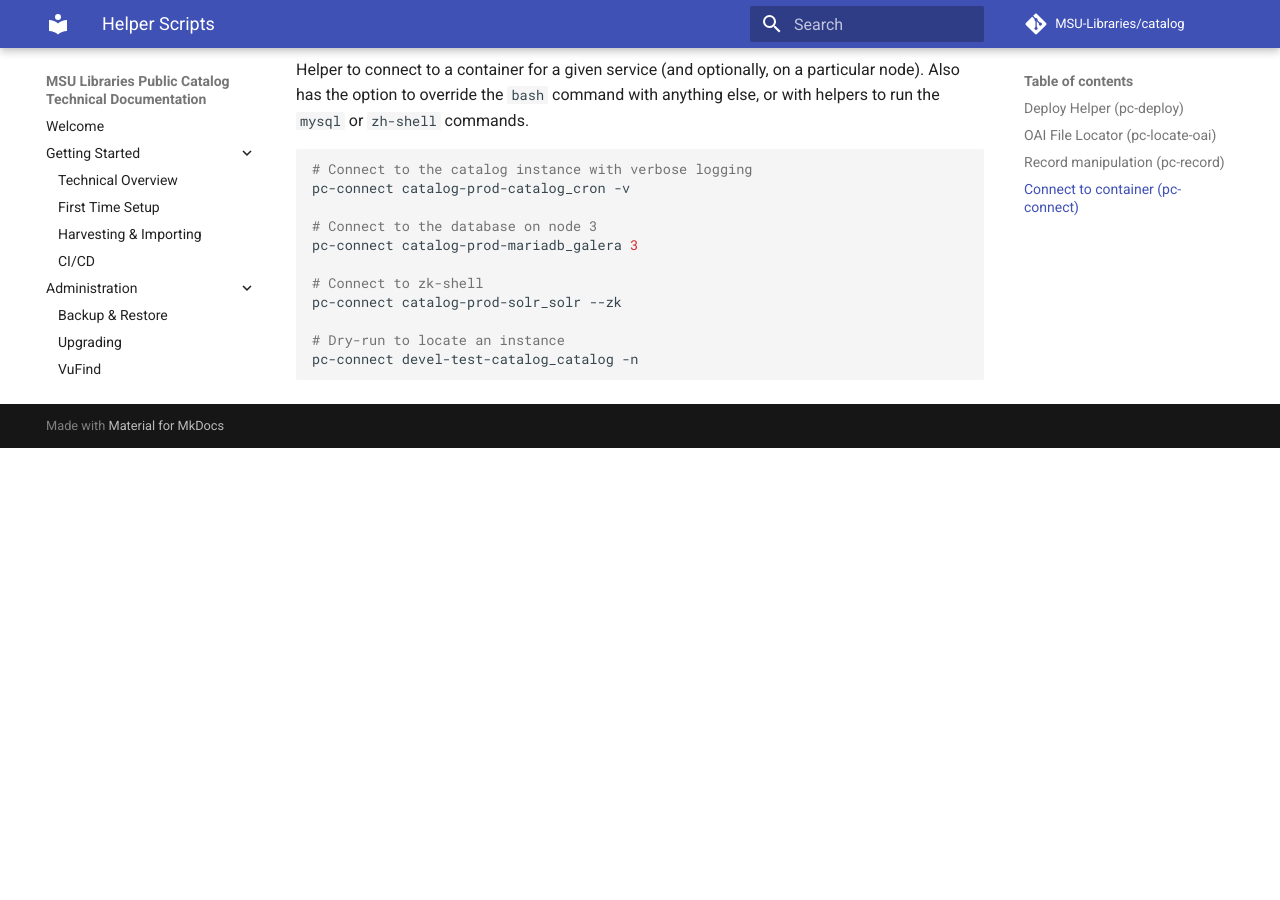
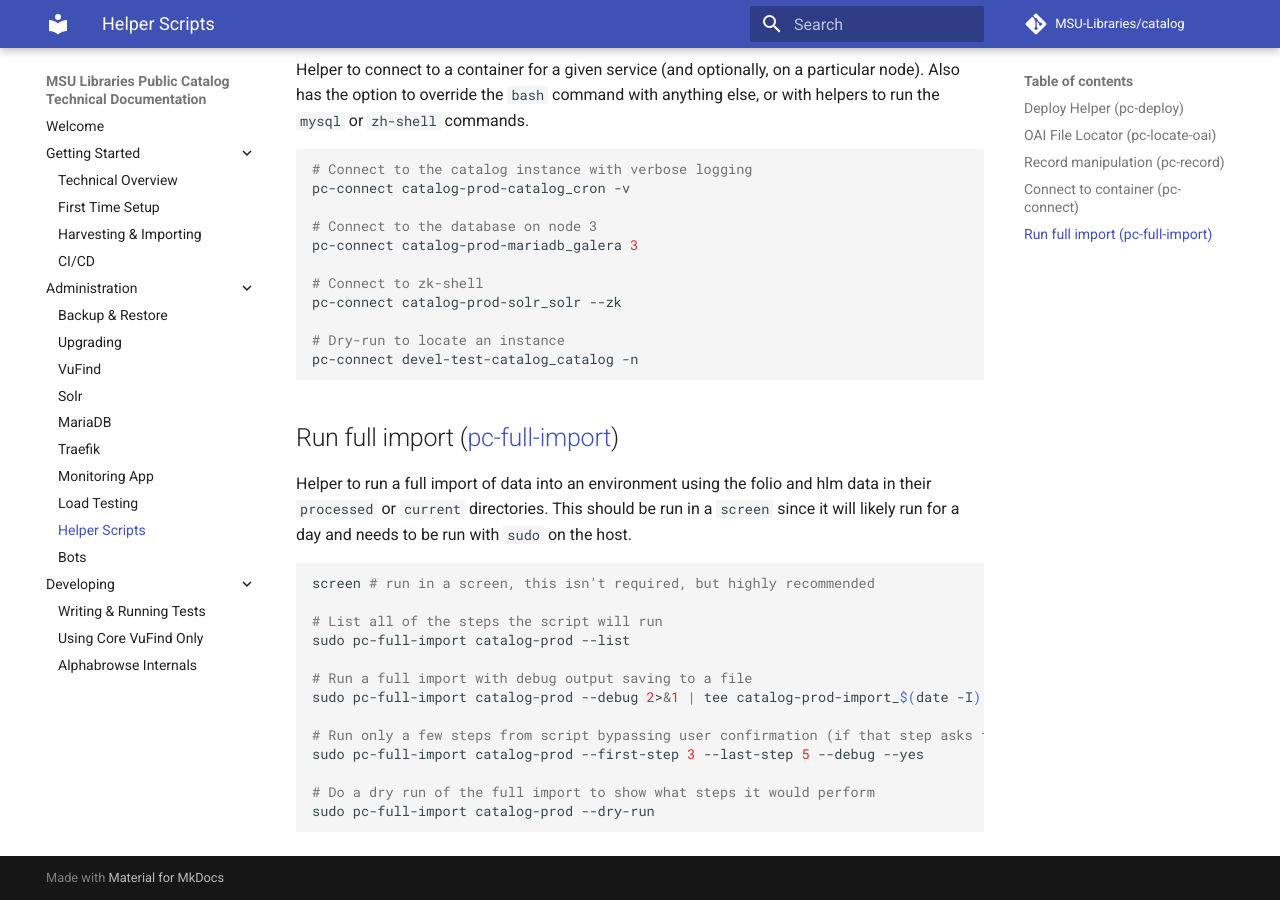
Before and after one commit to MSU-Libraries/catalog, an MkDocs documentation site: the page built from docs/helper-scripts.md, in a window 1280 px wide and 900 px high, scrolled down 1786 px. Built offline with MkDocs 1.6.1 and Material for MkDocs 9.7.7, drawn with Linux system fonts in a browser that asks for light colours; comment, search, counter and statistics services are not loaded; before the commit the page ends 2234 px from its top, so only the background shows below that.

Commit message:
Add steps for full import script

````diff
--- a/docs/helper-scripts.md
+++ b/docs/helper-scripts.md
@@ -95,3 +95,23 @@ pc-connect catalog-prod-solr_solr --zk
 pc-connect devel-test-catalog_catalog -n
 
 ```
+
+## Run full import ([pc-full-import](https://gitlab.msu.edu/msu-libraries/devops/catalog-infrastructure/-/blob/main/configure-playbook/roles/deploy-helper-scripts/files/pc-full-import?ref_type=heads))
+Helper to run a full import of data into an environment using the folio and hlm data in their `processed` or `current` directories.
+This should be run in a `screen` since it will likely run for a day and needs to be run with `sudo` on the host.
+
+```bash
+screen # run in a screen, this isn't required, but highly recommended
+
+# List all of the steps the script will run
+sudo pc-full-import catalog-prod --list
+
+# Run a full import with debug output saving to a file
+sudo pc-full-import catalog-prod --debug 2>&1 | tee catalog-prod-import_$(date -I).log
+
+# Run only a few steps from script bypassing user confirmation (if that step asks for it)
+sudo pc-full-import catalog-prod --first-step 3 --last-step 5 --debug --yes
+
+# Do a dry run of the full import to show what steps it would perform
+sudo pc-full-import catalog-prod --dry-run
+```
````
Also changed, not shown: docs/harvesting-and-importing.md (+11 -2 lines).
